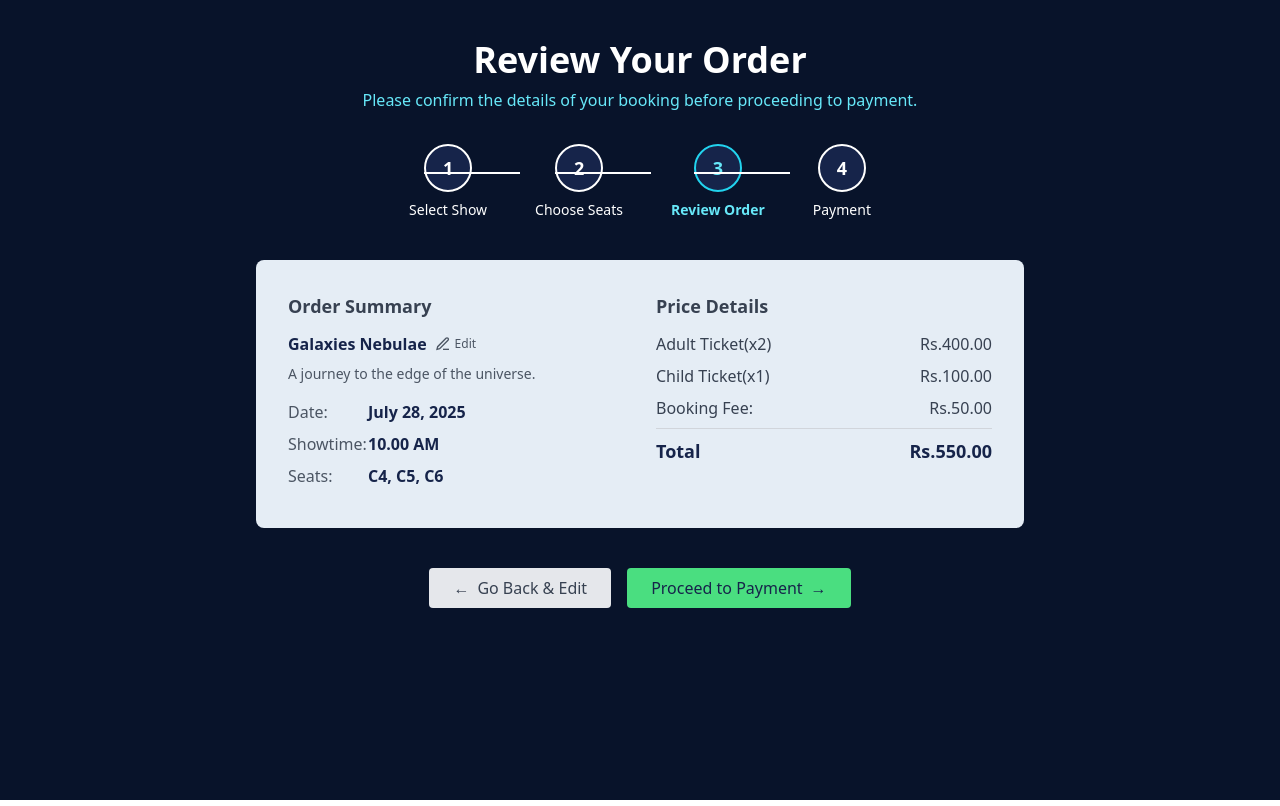
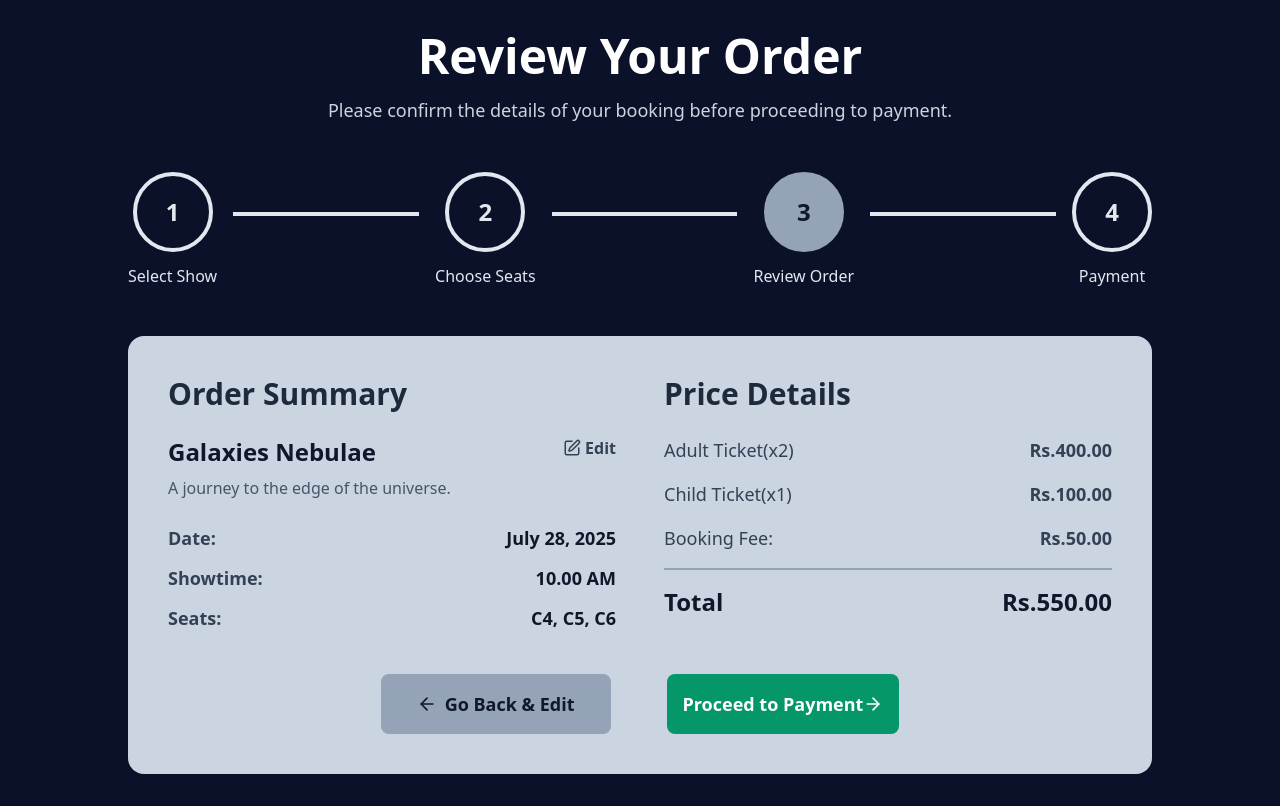
Before and after one commit to KaveeshaKalhari/planetarium-webapp, a React (Vite) app: page /review-order in a window 1280 px wide. Built offline with nearby package versions, Linux system fonts and the light colour scheme.

Commit message:
feature/booking-pages - Modify the review order page UI

```diff
--- a/src/Pages/ReviewOrderPage.tsx
+++ b/src/Pages/ReviewOrderPage.tsx
@@ -1,129 +1,195 @@
-import React from "react";
+import React from 'react';
+import { ArrowLeft, ArrowRight, Edit } from 'lucide-react';
+
+interface BookingDetails {
+    showName: string;
+    description: string;
+    date: string;
+    showtime: string;
+    seats: string[];
+    adultTickets: number;
+    childTickets: number;
+    adultPrice: number;
+    childPrice: number;
+    bookingFee: number;
+}
+
+const BookingReviewPage: React.FC = () => {
+    const booking: BookingDetails = {
+        showName: "Galaxies Nebulae",
+        description: "A journey to the edge of the universe.",
+        date: "July 28, 2025",
+        showtime: "10.00 AM",
+        seats: ["C4", "C5", "C6"],
+        adultTickets: 2,
+        childTickets: 1,
+        adultPrice: 200,
+        childPrice: 100,
+        bookingFee: 50
+    };
+
+    const total = (booking.adultTickets * booking.adultPrice) +
+        (booking.childTickets * booking.childPrice) +
+        booking.bookingFee;
 
     const steps = [
-    { label: "Select Show", path: "/booking" },
-    { label: "Choose Seats", path: "/choose-seats" },
-    { label: "Review Order", path: "/review-order" },
-    { label: "Payment", path: "/payment" },
+        { number: 1, label: "Select Show", active: false },
+        { number: 2, label: "Choose Seats", active: false },
+        { number: 3, label: "Review Order", active: true },
+        { number: 4, label: "Payment", active: false }
     ];
 
-const show = {
-  title: "Galaxies Nebulae",
-  description: "A journey to the edge of the universe.",
-  date: "July 28, 2025",
-  time: "10.00 AM",
-  seats: ["C4", "C5", "C6"],
-};
-
-const priceDetails = [
-  { label: "Adult Ticket(x2)", price: 400 },
-  { label: "Child Ticket(x1)", price: 100 },
-  { label: "Booking Fee", price: 50 },
-];
-priceDetails.reduce((sum, item) => sum + item.price, 0);
-const ReviewOrderPage: React.FC = () => (
-  <div className="min-h-screen bg-[#08132a] flex flex-col items-center pt-10">
-    <h1 className="text-4xl font-bold text-white text-center mb-2">Review Your Order</h1>
-    <p className="text-center text-cyan-300 mb-8">
+    return (
+        <div className="min-h-screen bg-[#0A1128] text-white p-4 md:p-8">
+            {/* Header */}
+            <div className="max-w-6xl mx-auto mb-12">
+                <h1 className="text-4xl md:text-5xl font-bold text-center mb-4">
+                    Review Your Order
+                </h1>
+                <p className="text-slate-300 text-center text-lg">
                     Please confirm the details of your booking before proceeding to payment.
                 </p>
-    {/* Stepper */}
-    <div className="flex justify-center items-center mb-10 gap-12">
-      {steps.map((step, idx) => (
-        <div key={step.label} className="flex flex-col items-center">
-          <div className="relative">
-            <button
-              className={`w-12 h-12 rounded-full border-2 flex items-center justify-center text-lg font-bold mb-2 transition ${
-                idx === 2
-                  ? "bg-[#16244a] border-cyan-400 text-cyan-300"
-                  : "bg-[#16244a] border-white text-white"
-              }`}
-              disabled
-            >
-              {idx + 1}
-            </button>
-            {idx < steps.length - 1 && (
-              <span className="absolute top-1/2 right-[-48px] w-24 h-0.5 bg-white"></span>
-            )}
             </div>
-          <span
-            className={`text-sm ${
-              idx === 2 ? "text-cyan-300 font-semibold" : "text-white"
+
+            {/* Progress Steps */}
+            <div className="max-w-5xl mx-auto mb-12">
+                <div className="flex items-center justify-between">
+                    {steps.map((step, index) => (
+                        <React.Fragment key={step.number}>
+                            <div className="flex flex-col items-center">
+                                <div
+                                    className={`w-16 h-16 md:w-20 md:h-20 rounded-full border-4 flex items-center justify-center text-xl md:text-2xl font-bold transition-all ${
+                                        step.active
+                                            ? 'bg-slate-400 border-slate-400 text-slate-900'
+                                            : 'bg-transparent border-slate-200 text-slate-200'
                                     }`}
                                 >
+                                    {step.number}
+                                </div>
+                                <span className="mt-3 text-sm md:text-base font-medium text-slate-200">
                   {step.label}
                 </span>
                             </div>
+                            {index < steps.length - 1 && (
+                                <div className="flex-1 h-1 bg-slate-200 mx-2 md:mx-4 mb-8" />
+                            )}
+                        </React.Fragment>
                     ))}
                 </div>
-    {/* Order Summary & Price Details */}
-    <div className="flex gap-8 bg-[#e5edf5] rounded-lg px-8 py-8 w-full max-w-3xl mb-10">
+            </div>
+
+            {/* Order Details Card */}
+            <div className="max-w-5xl mx-auto bg-slate-300 rounded-2xl p-6 md:p-10">
+                <div className="grid md:grid-cols-2 gap-8 md:gap-12">
                     {/* Order Summary */}
-      <div className="flex-1">
-        <h2 className="text-gray-700 font-bold text-lg mb-3">Order Summary</h2>
-        <div className="mb-2 flex items-center gap-2">
-          <span className="font-semibold text-[#16244a]">{show.title}</span>
-          <button className="text-gray-600 text-xs flex items-center gap-1 hover:underline">
-            <svg className="w-4 h-4" fill="none" stroke="currentColor" strokeWidth="2" viewBox="0 0 24 24">
-              <path d="M12 20h9" />
-              <path d="M16.5 3.5a2.121 2.121 0 113 3L7 19l-4 1 1-4 12.5-12.5z" />
-            </svg>
-            Edit
+                    <div>
+                        <h2 className="text-3xl font-bold text-slate-800 mb-6">
+                            Order Summary
+                        </h2>
+
+                        <div className="mb-6">
+                            <div className="flex items-start justify-between mb-2">
+                                <h3 className="text-2xl font-bold text-slate-900">
+                                    {booking.showName}
+                                </h3>
+                                <button className="flex items-center gap-1 text-slate-700 hover:text-slate-900 transition-colors">
+                                    <Edit size={18} />
+                                    <span className="font-semibold">Edit</span>
                                 </button>
                             </div>
-        <div className="text-gray-600 text-sm mb-4">{show.description}</div>
-        <div className="mb-2 flex">
-          <span className="text-gray-600 w-20">Date:</span>
-          <span className="font-semibold text-[#16244a]">{show.date}</span>
+                            <p className="text-slate-600 text-base">
+                                {booking.description}
+                            </p>
                         </div>
-        <div className="mb-2 flex">
-          <span className="text-gray-600 w-20">Showtime:</span>
-          <span className="font-semibold text-[#16244a]">{show.time}</span>
+
+                        <div className="space-y-3 text-slate-700">
+                            <div className="flex justify-between items-center">
+                                <span className="text-lg font-semibold">Date:</span>
+                                <span className="text-lg font-bold text-slate-900">
+                  {booking.date}
+                </span>
                             </div>
-        <div className="mb-2 flex">
-          <span className="text-gray-600 w-20">Seats:</span>
-          <span className="font-semibold text-[#16244a]">{show.seats.join(", ")}</span>
+                            <div className="flex justify-between items-center">
+                                <span className="text-lg font-semibold">Showtime:</span>
+                                <span className="text-lg font-bold text-slate-900">
+                  {booking.showtime}
+                </span>
                             </div>
-      </div>
-      {/* Price Details */}
-      <div className="flex-1">
-        <h2 className="text-gray-700 font-bold text-lg mb-3">Price Details</h2>
-        <div className="mb-2 flex justify-between text-gray-700">
-          <span>Adult Ticket(x2)</span>
-          <span>Rs.400.00</span>
-        </div>
-        <div className="mb-2 flex justify-between text-gray-700">
-          <span>Child Ticket(x1)</span>
-          <span>Rs.100.00</span>
-        </div>
-        <div className="mb-2 flex justify-between text-gray-700">
-          <span>Booking Fee:</span>
-          <span>Rs.50.00</span>
-        </div>
-        <hr className="my-2 border-gray-300" />
-        <div className="flex justify-between font-bold text-lg text-[#16244a]">
-          <span>Total</span>
-          <span>Rs.550.00</span>
+                            <div className="flex justify-between items-center">
+                                <span className="text-lg font-semibold">Seats:</span>
+                                <span className="text-lg font-bold text-slate-900">
+                  {booking.seats.join(", ")}
+                </span>
                             </div>
                         </div>
                     </div>
-    {/* Buttons */}
-    <div className="flex gap-4 mb-10">
+
+                    {/* Price Details */}
+                    <div>
+                        <h2 className="text-3xl font-bold text-slate-800 mb-6">
+                            Price Details
+                        </h2>
+
+                        <div className="space-y-4 mb-6">
+                            <div className="flex justify-between items-center text-slate-700">
+                <span className="text-lg font-medium">
+                  Adult Ticket(x{booking.adultTickets})
+                </span>
+                                <span className="text-lg font-semibold">
+                  Rs.{booking.adultTickets * booking.adultPrice}.00
+                </span>
+                            </div>
+                            <div className="flex justify-between items-center text-slate-700">
+                <span className="text-lg font-medium">
+                  Child Ticket(x{booking.childTickets})
+                </span>
+                                <span className="text-lg font-semibold">
+                  Rs.{booking.childTickets * booking.childPrice}.00
+                </span>
+                            </div>
+                            <div className="flex justify-between items-center text-slate-700">
+                                <span className="text-lg font-medium">Booking Fee:</span>
+                                <span className="text-lg font-semibold">
+                  Rs.{booking.bookingFee}.00
+                </span>
+                            </div>
+
+                            <div className="border-t-2 border-slate-400 pt-4 mt-4">
+                                <div className="flex justify-between items-center">
+                  <span className="text-2xl font-bold text-slate-900">
+                    Total
+                  </span>
+                                    <span className="text-2xl font-bold text-slate-900">
+                    Rs.{total}.00
+                  </span>
+                                </div>
+                            </div>
+                        </div>
+                    </div>
+                </div>
+
+                {/* Action Buttons */}
+                <div className="flex flex-col sm:flex-row gap-14 justify-center mt-8">
                     <button
-        className="bg-gray-200 text-gray-700 px-6 py-2 rounded font-medium flex items-center gap-2 hover:bg-gray-300"
                         type="button"
-        onClick={() => window.location.href = "/choose-seats"}
+                        onClick={() => { window.location.href = '/choose-seats'; }}
+                        className="flex items-center justify-center gap-2 px-9 py-4 bg-slate-400 hover:bg-slate-500 text-slate-900 font-semibold rounded-lg transition-colors text-lg"
                     >
-        <span>&larr;</span> Go Back &amp; Edit
+                        <ArrowLeft size={20} />
+                        Go Back & Edit
                     </button>
                     <button
-        className="bg-green-400 text-[#16244a] px-6 py-2 rounded font-medium flex items-center gap-2 hover:bg-green-500"
                         type="button"
+                        onClick={() => { window.location.href = '/payment'; }}
+                        className="flex items-center justify-center px-4 py-4 bg-emerald-600 hover:bg-emerald-700 text-white font-semibold rounded-lg transition-colors text-lg"
                     >
-        Proceed to Payment <span>&rarr;</span>
+                        Proceed to Payment
+                        <ArrowRight size={20} />
                     </button>
                 </div>
             </div>
+        </div>
     );
+};
 
-export default ReviewOrderPage;
+export default BookingReviewPage;
```
Lines whose indentation alone changed are shown as unchanged.
